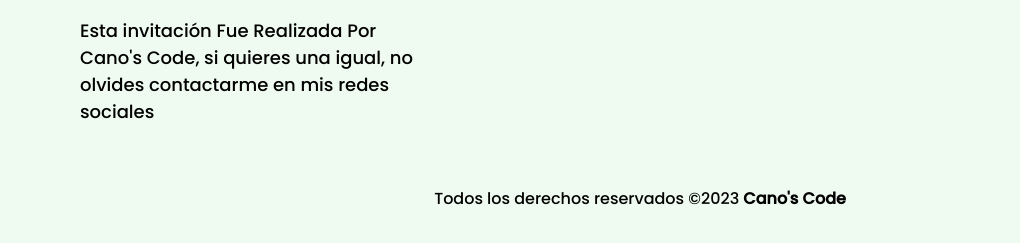
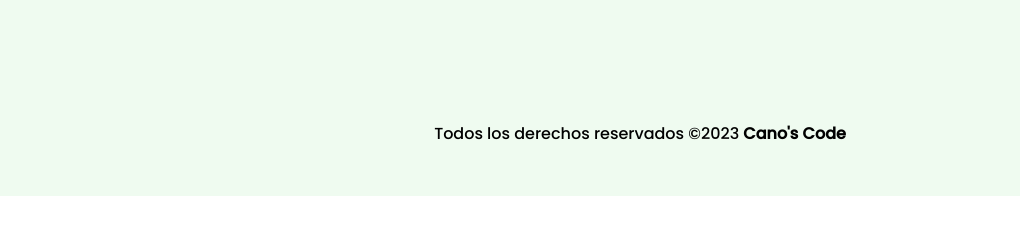
Before and after one commit to AlejandroTRIKITRAKATELAS33sanchezCano/Fernanda-XV-2, a plain HTML site: page index.html in a window 1280 px wide. Shown: the part 8287-8530 px from the top of the page, 0-1020 px from the left. After the commit the page ends 8483 px from the top, so only its background shows below. Drawn offline with Linux system fonts and the light colour scheme.

Commit message:
Quitando Publicidad

```diff
--- a/index.html
+++ b/index.html
@@ -144,9 +144,6 @@
                 <div class="logo2">
                     <img src="./Assets/IMG/Logo_Principal.png" title="Cano's Code Logo" alt="Robot Cartoon Logo">
                 </div>
-                <div class="terms">
-                    Esta invitación Fue Realizada Por Cano's Code, si quieres una igual, no olvides contactarme en mis redes sociales
-                </div>
             </div>
 
             <div class="box__footer">
```
